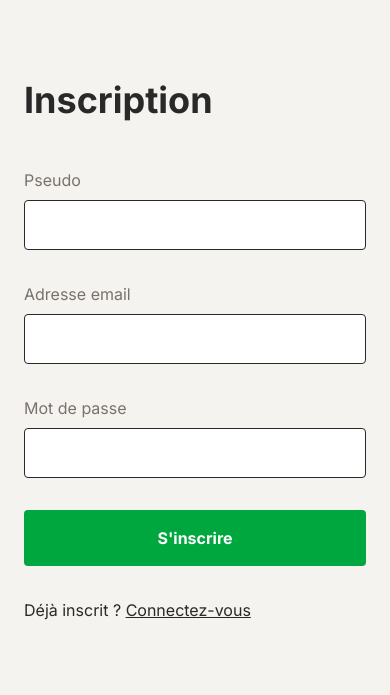
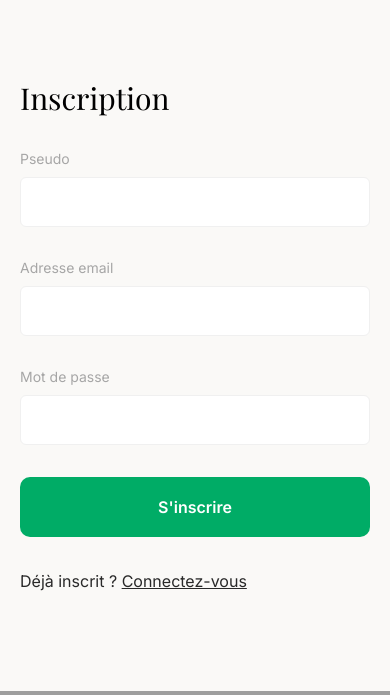
Before and after one commit to lgeniaux/oc-projet-4, a PHP site: template views/templates/register.php in a window 390 px wide. Shown: the part 56-751 px from the top of the page. Run offline with PHP 8.4, Linux system fonts and the light colour scheme; the template is opened without the code that fills it, so the values that code supplies are empty; grey boxes are pictures that could not be loaded.

Commit message:
Align auth pages with Figma design

```diff
--- a/css/input.css
+++ b/css/input.css
@@ -21,3 +21,4 @@
 @import "./components/home.css";
 @import "./components/books.css";
 @import "./components/book-detail.css";
+@import "./components/auth.css";
--- a/css/style.css
+++ b/css/style.css
@@ -297,9 +297,6 @@
   .mb-10 {
     margin-bottom: calc(var(--spacing) * 10);
   }
-  .mb-12 {
-    margin-bottom: calc(var(--spacing) * 12);
-  }
   .mb-auto {
     margin-bottom: auto;
   }
@@ -377,9 +374,6 @@
   }
   .max-w-screen-xl {
     max-width: var(--breakpoint-xl);
-  }
-  .max-w-sm {
-    max-width: var(--container-sm);
   }
   .min-w-0 {
     min-width: 0;
@@ -1546,6 +1540,119 @@
     }
     .book-detail__cta {
       margin-top: 40px;
+    }
+  }
+}
+@layer components {
+  .auth-page {
+    display: grid;
+    background-color: var(--color-background);
+    grid-template-columns: 1fr 1fr;
+    min-height: 886px;
+  }
+  .auth-panel {
+    width: 322px;
+    margin-left: 150px;
+    padding-top: 130px;
+  }
+  .auth-title {
+    font-family: var(--font-display);
+    font-size: var(--text-4xl);
+    line-height: var(--tw-leading, var(--text-4xl--line-height));
+    --tw-leading: 1.33;
+    line-height: 1.33;
+    --tw-font-weight: var(--font-weight-normal);
+    font-weight: var(--font-weight-normal);
+    color: var(--color-black);
+  }
+  .auth-form {
+    margin-top: 56px;
+  }
+  .auth-fields {
+    display: flex;
+    flex-direction: column;
+    gap: 32px;
+  }
+  .auth-field label {
+    display: block;
+    font-size: var(--text-sm);
+    line-height: var(--tw-leading, var(--text-sm--line-height));
+    --tw-leading: 17px;
+    line-height: 17px;
+    color: var(--color-muted);
+    margin-bottom: 10px;
+  }
+  .auth-field input {
+    height: 50px;
+    width: 100%;
+    border-radius: var(--radius-md);
+    border-style: var(--tw-border-style);
+    border-width: 1px;
+    border-color: #F0F0F0;
+    background-color: var(--color-white);
+    padding-inline: calc(var(--spacing) * 4);
+    color: var(--color-dark);
+    --tw-outline-style: none;
+    outline-style: none;
+  }
+  .auth-submit {
+    margin-top: calc(var(--spacing) * 8);
+    width: 100%;
+  }
+  .auth-switch {
+    font-size: var(--text-sm);
+    line-height: var(--tw-leading, var(--text-sm--line-height));
+    --tw-leading: 17px;
+    line-height: 17px;
+    color: var(--color-dark);
+    margin-top: 43px;
+  }
+  .auth-switch a {
+    text-decoration-line: underline;
+  }
+  .auth-error {
+    margin-top: calc(var(--spacing) * 6);
+    font-size: var(--text-sm);
+    line-height: var(--tw-leading, var(--text-sm--line-height));
+    color: var(--color-red-600);
+  }
+  .auth-visual {
+    height: 886px;
+    background-color: var(--color-background);
+  }
+  .auth-visual img {
+    height: 100%;
+    width: 100%;
+    object-fit: cover;
+  }
+  @media (max-width: 767px) {
+    .auth-page {
+      display: block;
+      min-height: auto;
+    }
+    .auth-panel {
+      width: auto;
+      margin-left: 0;
+      padding: 78px 20px 0;
+    }
+    .auth-title {
+      font-size: 30px;
+      line-height: 40px;
+    }
+    .auth-form {
+      margin-top: 32px;
+    }
+    .auth-submit {
+      margin-top: 32px;
+    }
+    .auth-switch {
+      font-size: 16px;
+      line-height: 19px;
+      margin-top: 35px;
+    }
+    .auth-visual {
+      height: 462px;
+      margin-top: 100px;
     }
   }
 }
--- a/views/View.php
+++ b/views/View.php
@@ -31,6 +31,9 @@ class View
         if ($activeNav === 'book') {
             $activeNav = 'books';
         }
+        if ($activeNav === 'register') {
+            $activeNav = 'login';
+        }
 
         require MAIN_VIEW_PATH;
     }
--- a/views/templates/main.php
+++ b/views/templates/main.php
@@ -44,7 +44,7 @@
                     </a>
                     <a class="hover:text-primary" href="index.php?action=logout">Déconnexion</a>
                 <?php else: ?>
-                    <a class="font-normal hover:text-primary" href="index.php?action=login">Connexion</a>
+                    <a class="<?= ($activeNav ?? '') === 'login' ? 'font-semibold' : 'font-normal' ?> hover:text-primary" href="index.php?action=login">Connexion</a>
                 <?php endif; ?>
             </nav>
 
--- a/views/templates/register.php
+++ b/views/templates/register.php
@@ -1,50 +1,59 @@
-<section class="mx-auto max-w-screen-xl px-6 py-20">
-    <div class="max-w-sm">
-        <h1 class="mb-12 text-4xl font-bold">Inscription</h1>
+<section class="auth-page auth-page--register">
+    <div class="auth-panel">
+        <h1 class="auth-title">Inscription</h1>
 
         <?php if ($error !== null): ?>
-            <p class="mb-6 text-red-600">
+            <p class="auth-error">
                 <?= Utils::safe($error) ?>
             </p>
         <?php endif; ?>
 
-        <form method="post" action="index.php?action=register">
-            <label class="mb-2 block text-stone-500" for="username">Pseudo</label>
+        <form class="auth-form" method="post" action="index.php?action=register">
+            <div class="auth-fields">
+                <div class="auth-field">
+                    <label for="username">Pseudo</label>
                     <input
-                class="mb-8 w-full rounded border bg-white px-4 py-3"
                         id="username"
                         type="text"
                         name="username"
                         value="<?= Utils::safe($username) ?>"
                         required
                     >
+                </div>
 
-            <label class="mb-2 block text-stone-500" for="email">Adresse email</label>
+                <div class="auth-field">
+                    <label for="email">Adresse email</label>
                     <input
-                class="mb-8 w-full rounded border bg-white px-4 py-3"
                         id="email"
                         type="email"
                         name="email"
                         value="<?= Utils::safe($email) ?>"
                         required
                     >
+                </div>
 
-            <label class="mb-2 block text-stone-500" for="password">Mot de passe</label>
+                <div class="auth-field">
+                    <label for="password">Mot de passe</label>
                     <input
-                class="mb-8 w-full rounded border bg-white px-4 py-3"
                         id="password"
                         type="password"
                         name="password"
                         required
                     >
+                </div>
+            </div>
 
-            <button class="w-full rounded bg-green-600 px-6 py-4 font-bold text-white" type="submit">
+            <button class="btn btn-primary auth-submit" type="submit">
                 S'inscrire
             </button>
         </form>
 
-        <p class="mt-8">
+        <p class="auth-switch">
             Déjà inscrit ? <a class="underline" href="index.php?action=login">Connectez-vous</a>
         </p>
     </div>
+
+    <div class="auth-visual">
+        <img src="images/auth-visual-auth_visual.png" alt="Livres sur une étagère">
+    </div>
 </section>
```
Also changed, not shown: css/components/auth.css (added, +97 -0 lines), views/templates/login.php (+19 -11 lines), 1 other file. Lines whose indentation alone changed are shown as unchanged.
